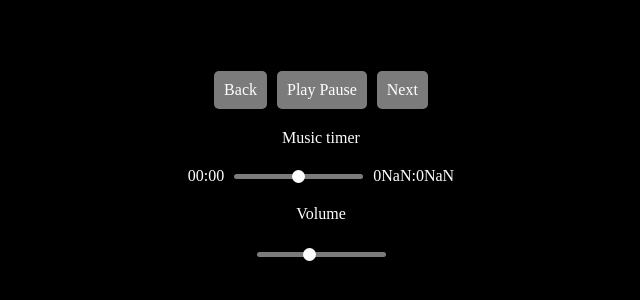
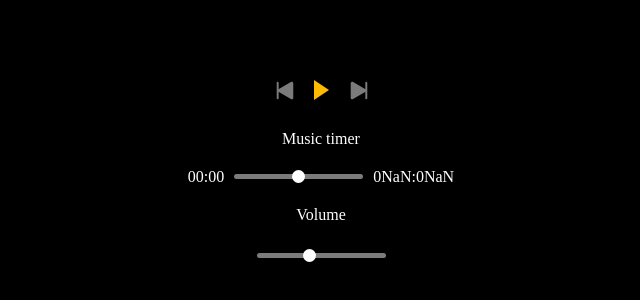
Before and after one commit to Hailemelekotmelakie/Javascript-Music-Player, a plain HTML site: page index.html in a window 1280 px wide. Shown: the part 194-494 px from the top of the page, without its empty margins (319-959 px from the left). Drawn offline with Linux system fonts and the light colour scheme.

Commit message:
Iconic music player

```diff
--- a/index.html
+++ b/index.html
@@ -10,9 +10,37 @@
   <body>
     <div class="container">
       <div class="buttonsContainer">
-        <p onclick="back()" class="buttonBack">Back</p>
-        <p onclick="toggler()" class="buttonPlayPause">Play Pause</p>
-        <p onclick="next()" class="buttonBack">Next</p>
+        <svg
+          onclick="back()"
+          width="39"
+          height="39"
+          class="svgNext"
+          fill="var(--gray-color)"
+          viewBox="0 0 20 20"
+        >
+          <path
+            stroke="var(--gray-color)"
+            stroke-linecap="round"
+            d="M6.5 6v8"
+          />
+          <path
+            d="M6.903 10.697l6.364 3.692c.54.313 1.232-.066 1.232-.697V6.308c0-.63-.692-1.01-1.232-.696L6.903 9.304a.802.802 0 000 1.393z"
+          />
+        </svg>
+        <p onclick="toggler()" class="buttonPlayPause buttonPlay"></p>
+        <svg
+          onclick="next()"
+          width="39"
+          height="39"
+          class="svgNext"
+          fill="var(--gray-color)"
+          viewBox="0 0 20 20"
+        >
+          <path stroke="var(--gray-color)" stroke-linecap="round" d="M14 6v8" />
+          <path
+            d="M13.596 10.697l-6.363 3.692c-.54.313-1.233-.066-1.233-.697V6.308c0-.63.692-1.01 1.233-.696l6.363 3.692a.802.802 0 010 1.393z"
+          />
+        </svg>
       </div>
       <p>Music timer</p>
       <div class="timeContainer">
--- a/script.js
+++ b/script.js
@@ -13,6 +13,10 @@ let isPlaying = false;
 
 audio.src = musics[index];
 
+audio.addEventListener("ended", () => {
+  next();
+});
+
 setInterval(() => {
   durationer();
 }, 1000);
@@ -25,7 +29,15 @@ addEventListener("keyup", back);
 addEventListener("keypress", toggler);
 
 function toggler() {
-  isPlaying ? pause() : play();
+  if (isPlaying) {
+    pause();
+    select(".buttonPlayPause").classList.remove("buttonPause");
+    select(".buttonPlayPause").classList.add("buttonPlay");
+  } else {
+    play();
+    select(".buttonPlayPause").classList.add("buttonPause");
+    select(".buttonPlayPause").classList.remove("buttonPlay");
+  }
 }
 
 function play() {
--- a/style.css
+++ b/style.css
@@ -1,5 +1,5 @@
 :root {
-    --primary-color: rgb(255, 187, 0)(229, 255, 0);
+    --primary-color: rgb(255, 187, 0);
     --white-color: #ffffff;
     --gray-color: #7b7b7b;
     --black-color: #000;
@@ -37,8 +37,15 @@ body {
     opacity: 0.7;
 }
 
+.svgNext {
+    cursor: pointer;
+}
+
+.svgNext :active {
+    fill: color-mix(in srgb, var(--gray-color) 70%, transparent);
+}
+
 /* Time containr */
-
 .timeContainer {
     display: flex;
     flex-direction: row;
@@ -58,6 +65,7 @@ input[type="range"] {
     -webkit-transition: .2s;
     transition: opacity .2s;
     border-radius: 10px;
+    cursor: pointer;
 }
 
 input[type="range"]::-webkit-slider-thumb {
@@ -71,19 +79,33 @@ input[type="range"]::-webkit-slider-thumb {
     border-radius: 50%;
 }
 
-.buttonBack {
-    padding: 10px;
-    background-color: var(--gray-color);
-    border-radius: 5px;
+
+.buttonPlayPause {
+    background-color: transparent;
     cursor: pointer;
-    transition: 0.4s;
-    /* border-radius: 0% 100% 80% 90%/0% 100% 10% 90%; */
+    border-color: transparent transparent transparent var(--primary-color);
+    transition: 100ms all ease;
+    position: relative
 }
 
-.buttonPlayPause {
-    padding: 10px;
-    background-color: var(--gray-color);
-    border-radius: 5px;
-    cursor: pointer;
-    transition: 0.4s;
+.buttonPlay {
+    border-style: solid;
+    border-width: 10px 0 10px 15px;
 }
+
+.buttonPause {
+    border-style: double;
+    height: 15px;
+    border-width: 0px 0px 0px 15px;
+    border-color: transparent transparent transparent var(--primary-color);
+}
+
+.buttonPause::before {
+    content: "";
+    position: absolute;
+    top: 0;
+    left: 0;
+    bottom: 0;
+    right: 0;
+    z-index: 99;
+}
```
